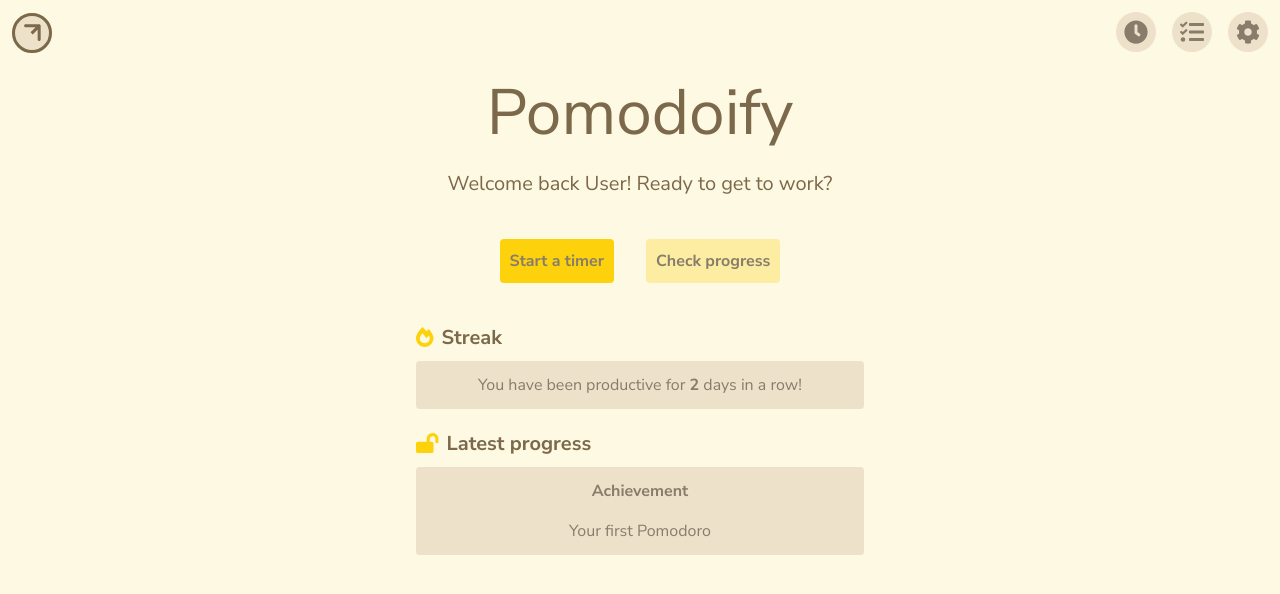
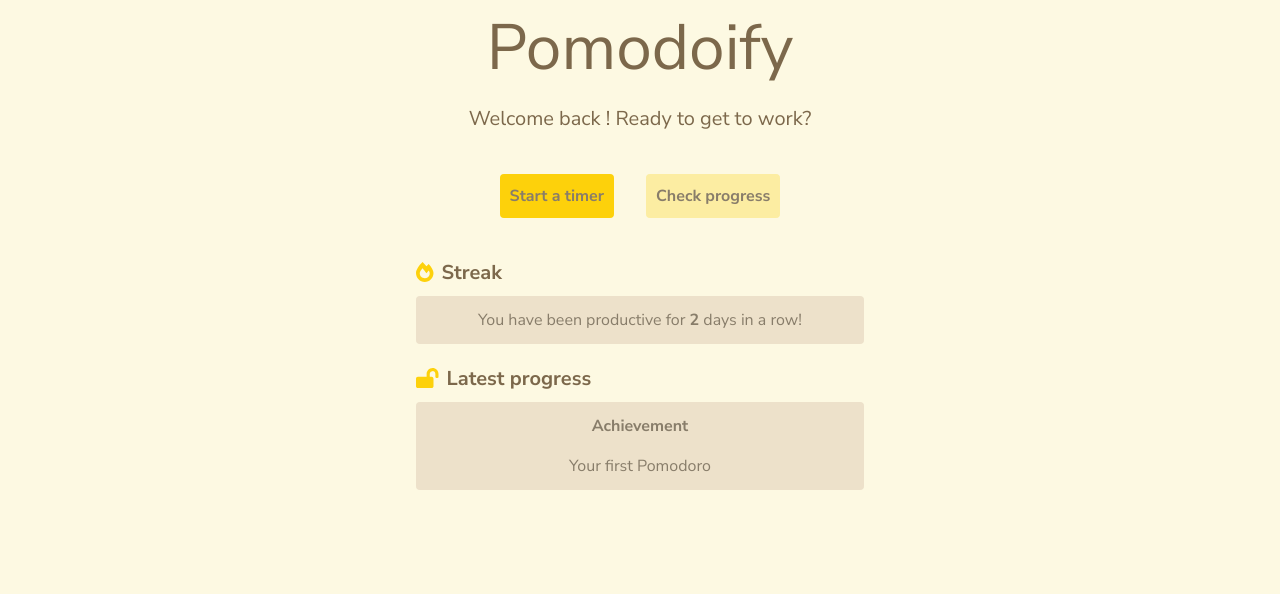
Before and after one commit to hrbengtsen/pomodoify, a React (Create React App) app: page / in a window 1280 px wide. Shown: the top 594 px of the page. Built offline with nearby package versions, Linux system fonts and the light colour scheme.

Commit message:
work on account (landing) screen

```diff
--- a/src/screens/App.js
+++ b/src/screens/App.js
@@ -1,5 +1,6 @@
-import React, { useState } from 'react';
+import React, { useState, useEffect } from 'react';
 import LandingScreen from './LandingScreen';
+import UserScreen from './UserScreen';
 import TimerScreen from './TimerScreen';
 import ProgressionScreen from './ProgressionScreen';
 import SettingsScreen from './SettingsScreen';
@@ -20,17 +21,25 @@ import { BrowserRouter as Router, Route, Switch } from 'react-router-dom';
 */
 
 function App() {
-  const [user, setUser] = useState({
-    name: 'User'
-  });
+  const [user, setUser] = useState(null);
+
+  useEffect(() => {
+    let storedUser = JSON.parse(localStorage.getItem('user'));
+    if (storedUser) {
+      setUser(storedUser);
+    }
+  }, []);
 
   return (
     <Router>
+      {user
+      ?
+        <>
           <Header />
           <div style={{ margin: '65px 0' }}>
             <Switch>
               <Route exact path="/" render={() =>
-            <LandingScreen userName={user.name} />
+                <UserScreen username={user.name} />
               } />
               <Route path="/timer" component={TimerScreen} />
               <Route path="/progression" component={ProgressionScreen} />
@@ -38,6 +47,10 @@ function App() {
             </Switch>
           </div>
           <Footer />
+        </>
+      :
+        <LandingScreen setUser={setUser} />
+      }
     </Router>
   );
 }
```
Lines whose indentation alone changed are shown as unchanged.
